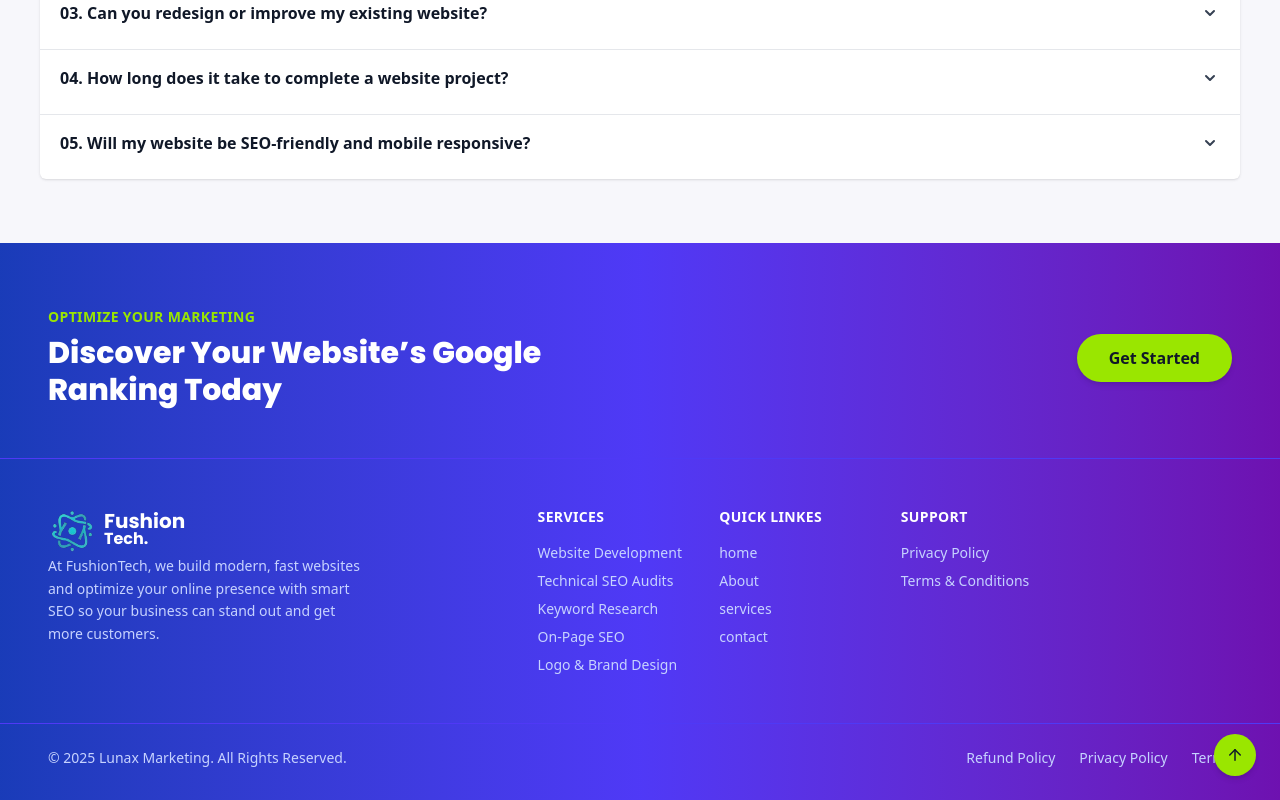
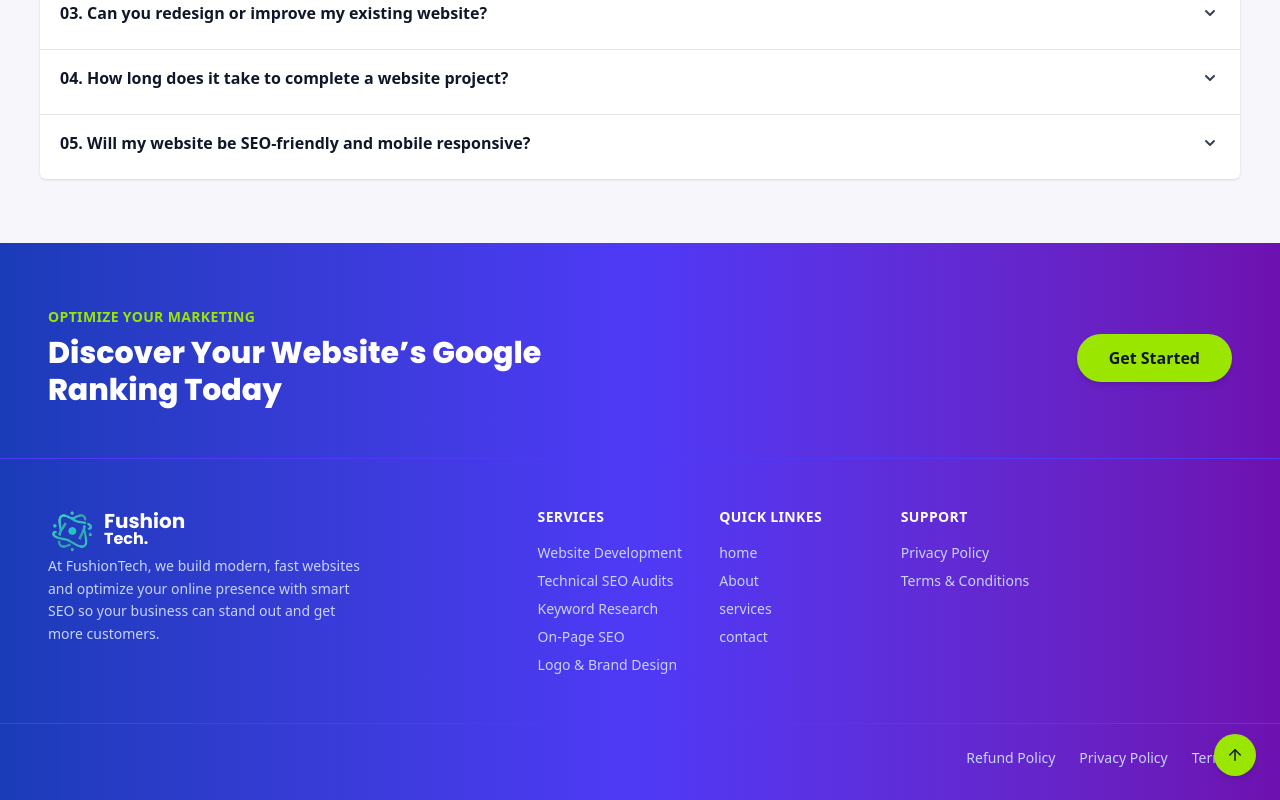
Before and after one commit to adityazop9595/company_web, a React (Vite) app in the folder frontend/: page / in a window 1280 px wide. Shown: the part 4658-5458 px from the top of the page. Built offline with nearby package versions, Linux system fonts and the light colour scheme.

Commit message:
Update Footer.jsx

```diff
--- a/frontend/src/components/Footer.jsx
+++ b/frontend/src/components/Footer.jsx
@@ -74,7 +74,7 @@ const Footer = () => {
       {/* === BOTTOM COPYRIGHT BAR === */}
       <div className="max-w-7xl mx-auto px-6 md:px-12 border-t border-indigo-600 pt-6 flex flex-col md:flex-row justify-between items-start md:items-center text-sm text-indigo-200 gap-3">
         <p>
-          © {new Date().getFullYear()} Lunax Marketing. All Rights Reserved.
+          {/* © {new Date().getFullYear()} Lunax Marketing. All Rights Reserved. */}
         </p>
         <div className="flex flex-wrap space-x-6">
           <a href="#" className="hover:text-lime-400 transition">
```
